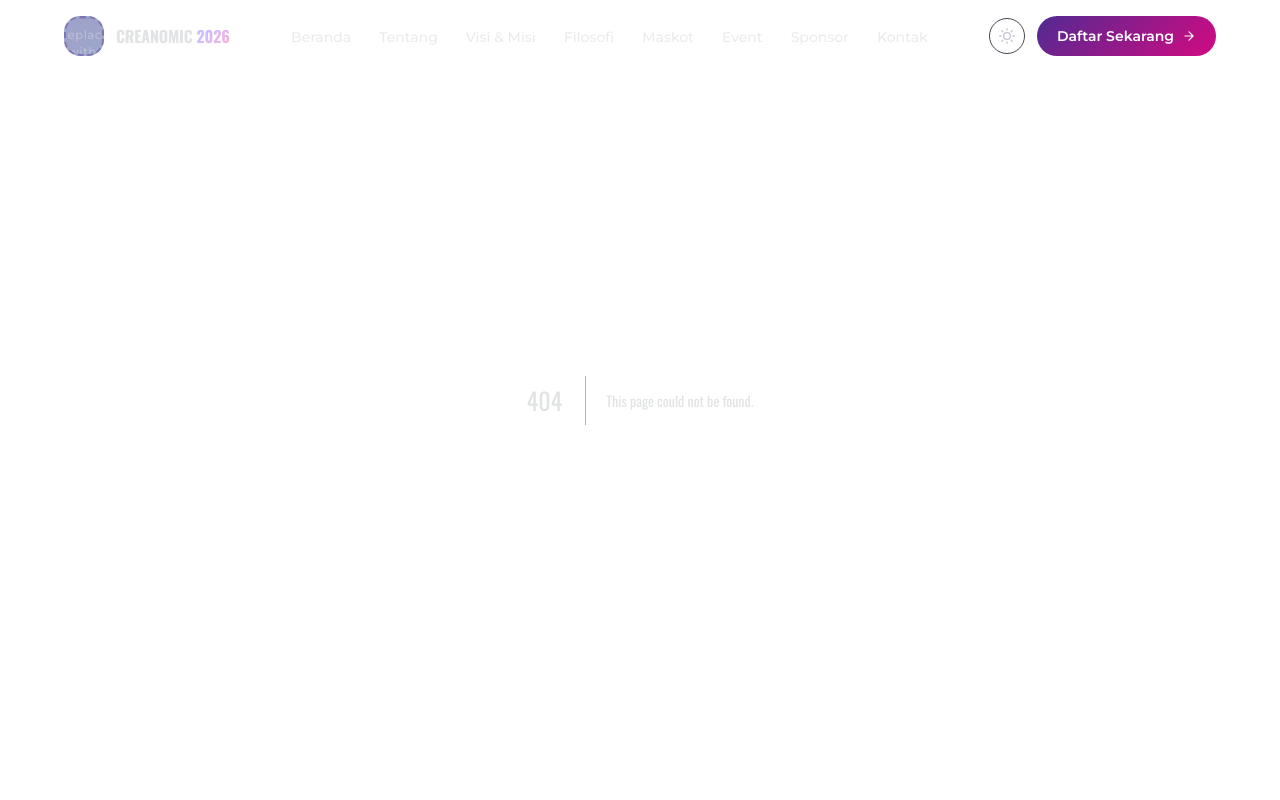
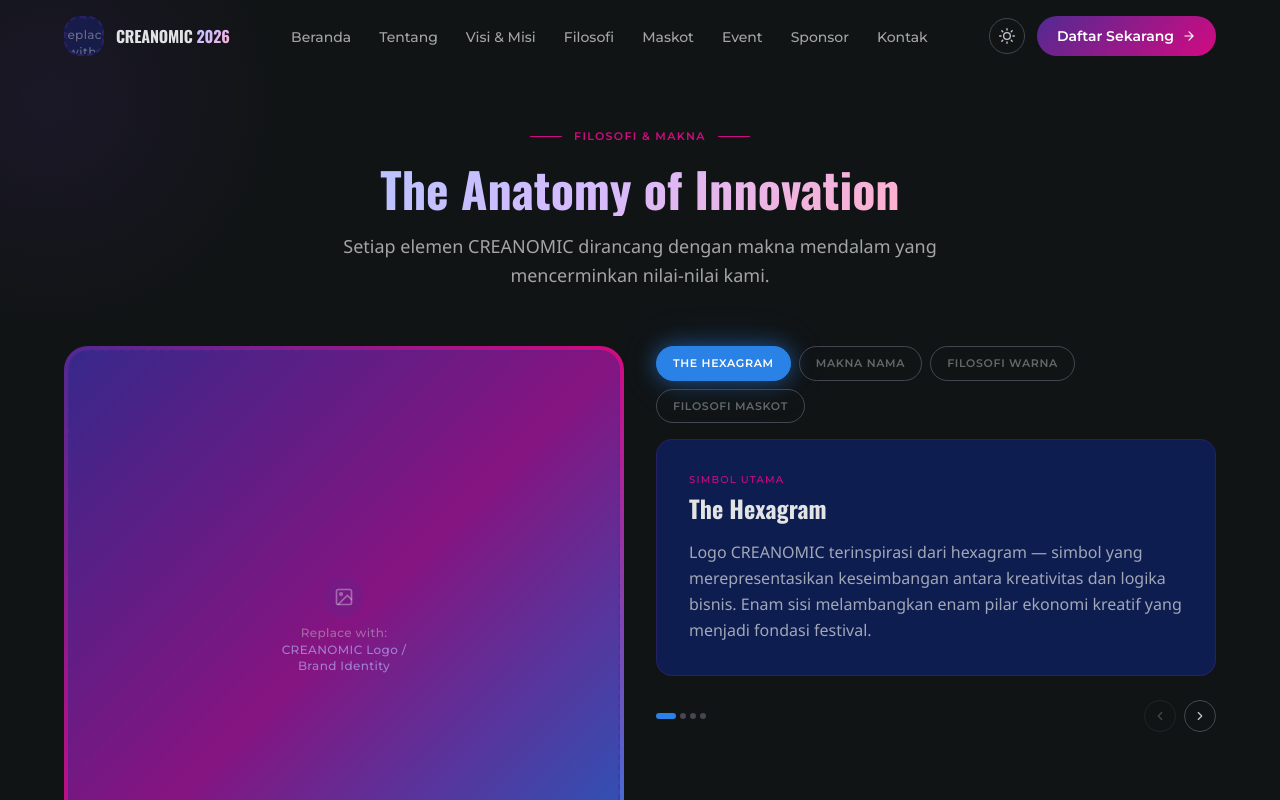
Before and after one commit to Creanomic2026/public-page, a Next.js app: page /filosofi in a window 1280 px wide. Before the commit this address had no page. Shown: the top 800 px of the page. Built offline with nearby package versions, Linux system fonts and the light colour scheme; a web font is replaced by a local one.

Commit message:
refactor: navbar uses page routes instead of section anchors

```diff
--- /dev/null
+++ b/app/about/page.tsx
@@ -0,0 +1,5 @@
+import AboutSection from "@/components/sections/AboutSection";
+
+export default function AboutPage() {
+  return <AboutSection />;
+}
--- /dev/null
+++ b/app/filosofi/page.tsx
@@ -0,0 +1,5 @@
+import FilosofiSection from "@/components/sections/FilosofiSection";
+
+export default function FilosofiPage() {
+  return <FilosofiSection />;
+}
--- /dev/null
+++ b/app/kontak/page.tsx
@@ -0,0 +1,5 @@
+import ContactSection from "@/components/sections/ContactSection";
+
+export default function KontakPage() {
+  return <ContactSection />;
+}
--- /dev/null
+++ b/app/maskot/page.tsx
@@ -0,0 +1,5 @@
+import MascotSection from "@/components/sections/MascotSection";
+
+export default function MaskotPage() {
+  return <MascotSection />;
+}
--- /dev/null
+++ b/app/sponsor/page.tsx
@@ -0,0 +1,5 @@
+import SponsorSection from "@/components/sections/SponsorSection";
+
+export default function SponsorPage() {
+  return <SponsorSection />;
+}
--- /dev/null
+++ b/app/visi-misi/page.tsx
@@ -0,0 +1,5 @@
+import VisiMisiSection from "@/components/sections/VisiMisiSection";
+
+export default function VisiMisiPage() {
+  return <VisiMisiSection />;
+}
--- a/components/layout/Navbar.tsx
+++ b/components/layout/Navbar.tsx
@@ -45,7 +45,7 @@ export default function Navbar() {
 
           {/* ── Logo ── */}
           <a
-            href="#hero"
+            href="/"
             className="flex items-center gap-3 group shrink-0"
             aria-label={SITE_NAME}
           >
@@ -101,7 +101,7 @@ export default function Navbar() {
           <div className="hidden md:flex items-center gap-3">
             <ThemeToggle />
             <a
-              href="#kontak"
+              href="/kontak"
               className="inline-flex items-center gap-2 px-5 py-2.5 rounded-full text-sm font-semibold text-white transition-all duration-300 hover:shadow-[var(--glow-btn)] hover:opacity-90"
               style={{
                 fontFamily: "var(--font-label)",
@@ -169,7 +169,7 @@ export default function Navbar() {
             ))}
             <div className="pt-2 border-t" style={{ borderColor: "var(--outline-variant)" }}>
               <a
-                href="#kontak"
+                href="/kontak"
                 className="flex items-center justify-center gap-2 px-4 py-3 rounded-full text-sm font-semibold text-white"
                 style={{
                   fontFamily: "var(--font-label)",
--- a/data/navigation.ts
+++ b/data/navigation.ts
@@ -1,12 +1,12 @@
 import type { NavItem } from "@/types";
 
 export const NAV_LINKS: NavItem[] = [
-  { label: "Beranda", href: "#hero" },
-  { label: "Tentang", href: "#about" },
-  { label: "Visi & Misi", href: "#visi-misi" },
-  { label: "Filosofi", href: "#filosofi" },
-  { label: "Maskot", href: "#maskot" },
-  { label: "Event", href: "#event" },
-  { label: "Sponsor", href: "#sponsor" },
-  { label: "Kontak", href: "#kontak" },
+  { label: "Beranda", href: "/" },
+  { label: "Tentang", href: "/about" },
+  { label: "Visi & Misi", href: "/visi-misi" },
+  { label: "Filosofi", href: "/filosofi" },
+  { label: "Maskot", href: "/maskot" },
+  { label: "Event", href: "/event" },
+  { label: "Sponsor", href: "/sponsor" },
+  { label: "Kontak", href: "/kontak" },
 ];
```
